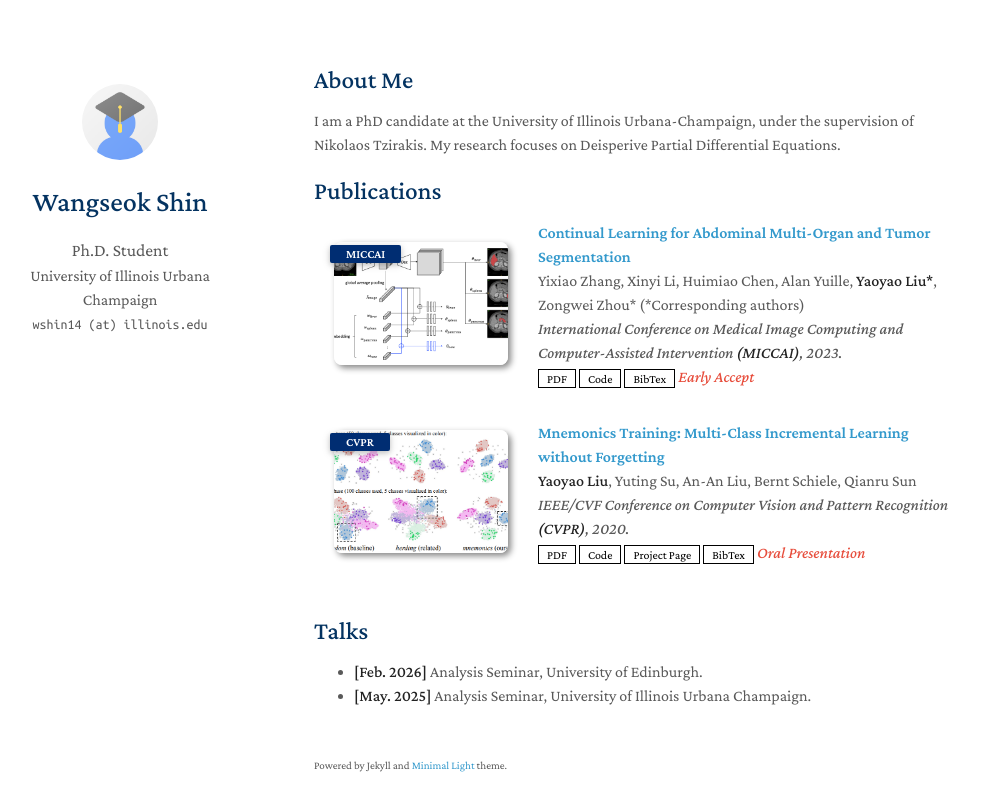
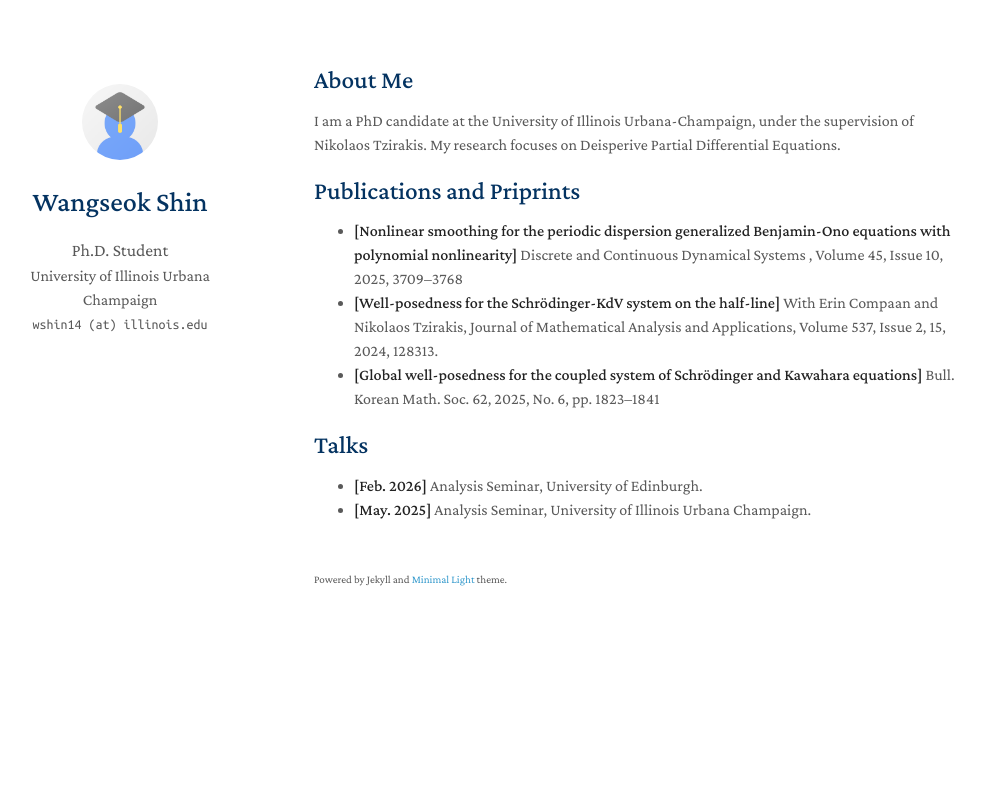
Before and after one commit to wshin14/wshin14.github.io, a Jekyll site: the page built from index.md, in a window 1280 px wide. Shown: the top 811 px of the page, without its empty margins (156-1141 px from the left). Built offline with Jekyll 4.4.1, drawn with Linux system fonts in a browser that asks for light colours; a style sheet for code colours, icons or effects is not loaded; our own code applies the rules of GitHub Pages for plain Markdown files.

Commit message:
Update index.md

```diff
--- a/index.md
+++ b/index.md
@@ -7,7 +7,11 @@ layout: homepage
 I am a PhD candidate at the University of Illinois Urbana-Champaign, under the supervision of Nikolaos Tzirakis. My research focuses on Deisperive Partial Differential Equations.
 
 
-{% include_relative _includes/publications.md %}
+## Publications and Priprints
+
+- **[Nonlinear smoothing for the periodic dispersion generalized Benjamin-Ono equations with polynomial nonlinearity]** Discrete and Continuous Dynamical Systems , Volume 45, Issue 10, 2025, 3709--3768
+- **[Well-posedness for the Schrödinger-KdV system on the half-line]** With Erin Compaan and Nikolaos Tzirakis, Journal of Mathematical Analysis and Applications, Volume 537, Issue 2, 15, 2024, 128313.
+- **[Global well-posedness for the coupled system of Schrödinger and Kawahara equations]** Bull. Korean Math. Soc. 62, 2025, No. 6, pp. 1823–1841
 
 
 ## Talks
```
